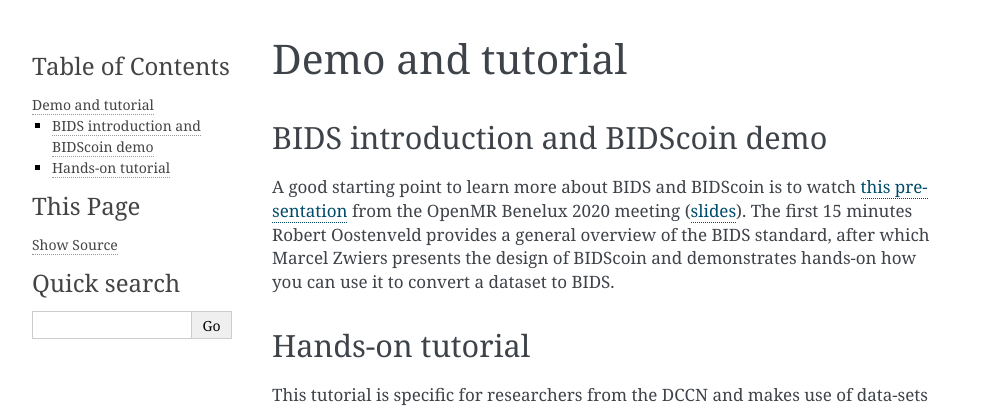
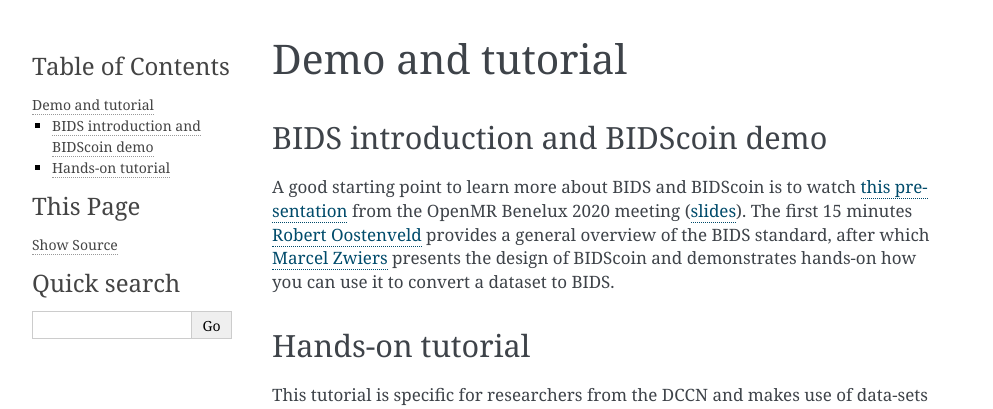
Before and after one commit to Donders-Institute/bidscoin, a Sphinx documentation site: the page built from docs/tutorial.rst, in a window 1280 px wide. Shown: the top 409 px of the page, without its empty margins (148-1141 px from the left). Built offline with Sphinx 7.4.7, drawn with Linux system fonts in a browser that asks for light colours; some of the changed lines change nothing that is shown.

Commit message:
Improved documentation

```diff
--- a/docs/tutorial.rst
+++ b/docs/tutorial.rst
@@ -4,7 +4,7 @@
 BIDS introduction and BIDScoin demo
 -----------------------------------
 
-A good starting point to learn more about BIDS and BIDScoin is to watch `this presentation <https://youtu.be/aRDK4Gj5qzE>`__ from the OpenMR Benelux 2020 meeting (`slides <https://osf.io/pm36z/>`__). The first 15 minutes Robert Oostenveld provides a general overview of the BIDS standard, after which Marcel Zwiers presents the design of BIDScoin and demonstrates hands-on how you can use it to convert a dataset to BIDS.
+A good starting point to learn more about BIDS and BIDScoin is to watch `this presentation <https://youtu.be/aRDK4Gj5qzE>`__ from the OpenMR Benelux 2020 meeting (`slides <https://osf.io/pm36z/>`__). The first 15 minutes `Robert Oostenveld <https://openmrbenelux.github.io/page-speakers/#robert>`__ provides a general overview of the BIDS standard, after which `Marcel Zwiers <https://www.linkedin.com/in/mzwiers>`__ presents the design of BIDScoin and demonstrates hands-on how you can use it to convert a dataset to BIDS.
 
 Hands-on tutorial
 -----------------
```
